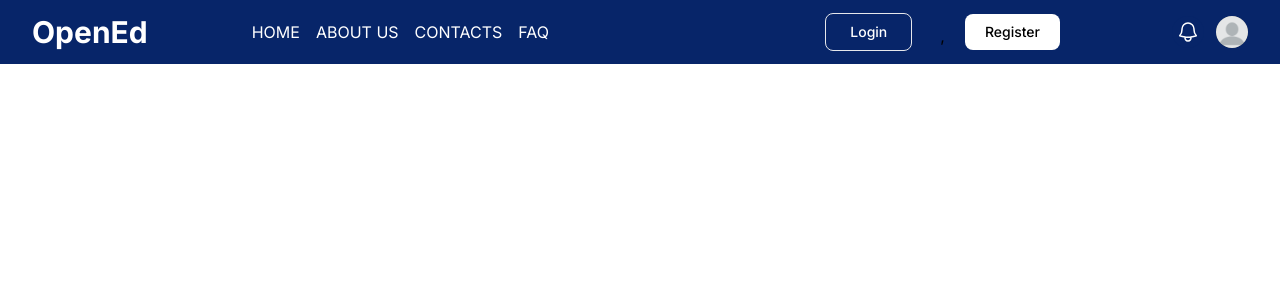
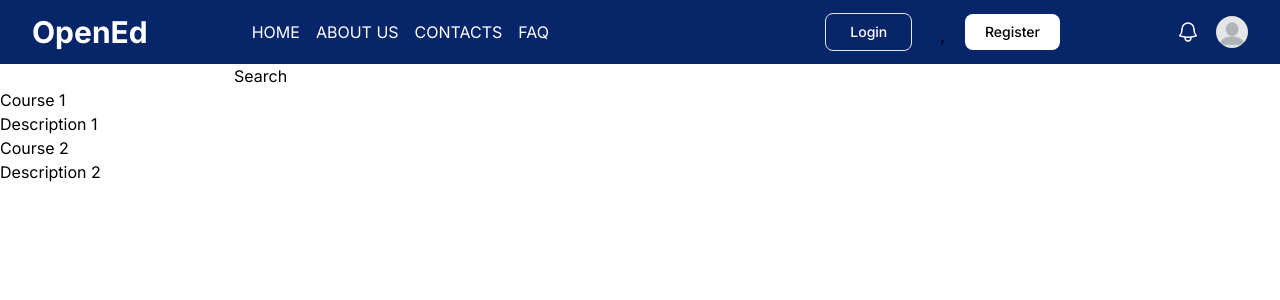
Before and after one commit to Xanvia/MOOC-IT-Center-UOP, a Next.js app in the folder frontend/: page / in a window 1280 px wide. Shown: the top 300 px of the page. Built offline with nearby package versions, Linux system fonts and the light colour scheme; no server answers.

Commit message:
feat: component structure for home page

```diff
--- a/frontend/src/app/(public)/page.tsx
+++ b/frontend/src/app/(public)/page.tsx
@@ -2,7 +2,8 @@
 import { useEffect, useState } from "react";
 import Cookies from "js-cookie";
 import Navbar from "@/components/Navbar/Navbar";
-
+import Search from "@/components/Search/Search";
+import CourseCard from "@/components/Course/CourseCard";
 export default function Home() {
   const [isLoggedIn, setIsLoggedIn] = useState(!!Cookies.get("token"));
 
@@ -22,6 +23,10 @@ export default function Home() {
   return (
     <div>
       <Navbar isLoggedIn={isLoggedIn} onSignOut={handleSignOut} />
+      <Search />
+
+      <CourseCard title="Course 1" description="Description 1" />
+      <CourseCard title="Course 2" description="Description 2" />
     </div>
   );
 }
--- /dev/null
+++ b/frontend/src/components/Course/CourseCard.tsx
@@ -0,0 +1,17 @@
+import React from "react";
+
+interface CourseCardProps {
+  title: string;
+  description: string;
+}
+
+const CourseCard: React.FC<CourseCardProps> = ({ title, description }) => {
+  return (
+    <div className="course-card">
+      <h2>{title}</h2>
+      <p>{description}</p>
+    </div>
+  );
+};
+
+export default CourseCard;
--- /dev/null
+++ b/frontend/src/components/Search/Search.tsx
@@ -0,0 +1,26 @@
+import React, { useState } from 'react';
+
+const Search: React.FC = () => {
+    const [searchTerm, setSearchTerm] = useState('');
+
+    const handleSearch = (event: React.ChangeEvent<HTMLInputElement>) => {
+        setSearchTerm(event.target.value);
+    };
+
+    const handleSubmit = (event: React.FormEvent) => {
+        event.preventDefault();
+        // Perform search logic here
+        console.log('Searching for:', searchTerm);
+    };
+
+    return (
+        <div>
+            <form onSubmit={handleSubmit}>
+                <input type="text" value={searchTerm} onChange={handleSearch} />
+                <button type="submit">Search</button>
+            </form>
+        </div>
+    );
+};
+
+export default Search;
```
